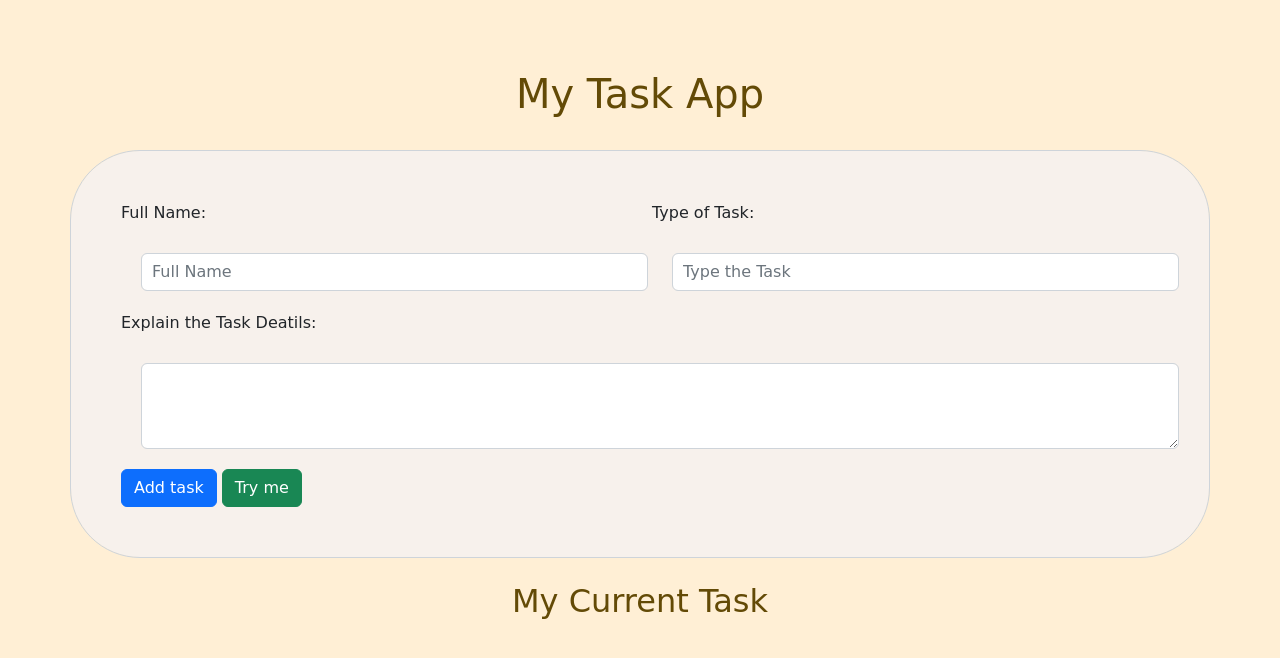
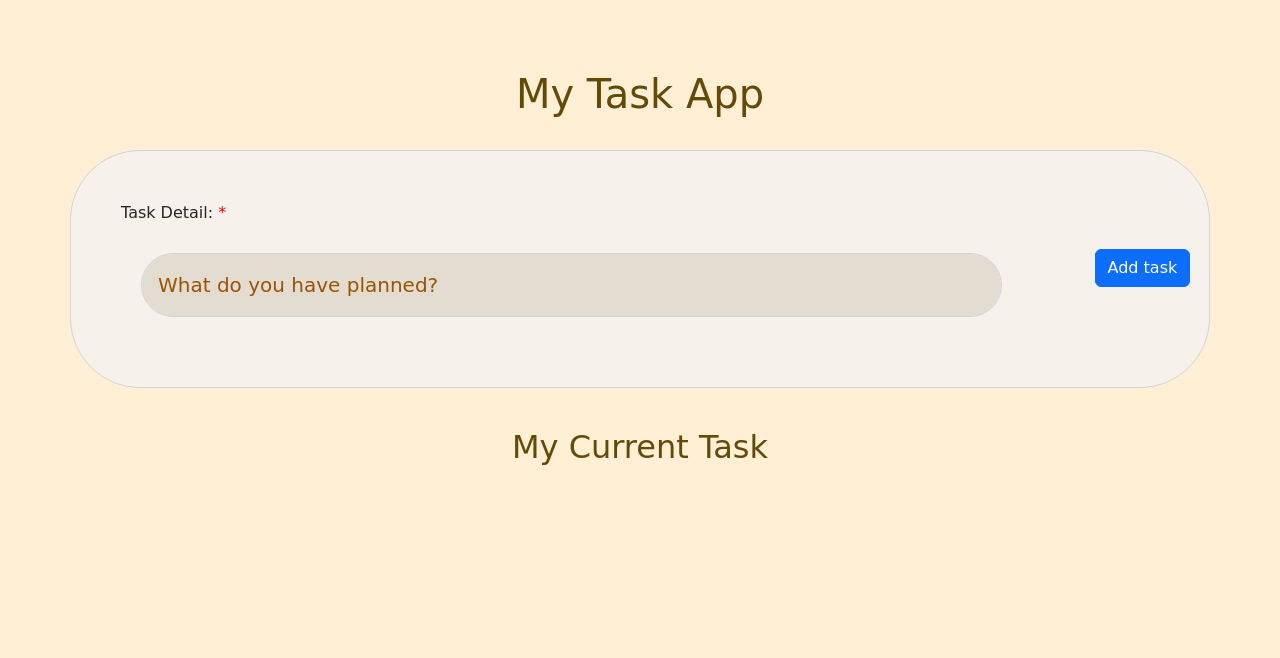
Before and after one commit to Cyci25/StrathmoreClass, a plain HTML site: page index.html in a window 1280 px wide. Drawn offline with nearby package versions, Linux system fonts and the light colour scheme.

Commit message:
Update file order

```diff
--- a/JavaScript Class/css/styles.css
+++ /dev/null
@@ -1,137 +0,0 @@
-* {
-    margin: 0;
-    box-sizing: border-box;
-    font-family: cursive;
-    min-height: auto;
-}
-
-body {
-    background-color: papayawhip;
-}
-
-h1, h2 {
-    color: rgb(99, 74, 6);
-    text-align: center;
-}
-
-h1:hover, h2:hover {
-    color: rgb(230, 171, 10);
-    text-align: center;
-    cursor: pointer;
-}
-
-.jumbotron {
-    margin: 50px;
-    padding: 20px;
-}
-
-.new-tsk-form {
-    padding: 50px;
-    background-color: rgb(247, 241, 236);
-    border-radius: 70px;
-
-}
-
-.feild {
-    margin: 20px;
-    padding-left: 10px;
-}
-
-a {
-    text-decoration: none;
-    color: white;
-}
-
-a:hover {
-    text-decoration: none;
-    color: white;
-
-}
-
-button:hover {
-    transition: 0.4s;
-}
-
-.input, button {
-    appearance: none;
-    border: none;
-    outline: none;
-    background: none;
-}
-
-.task_input {
-    flex: 1 1 0%;
-    background-color: rgba(211, 207, 189, 0.573);
-    padding: 1rem;
-    border-radius: 2rem;
-    margin-right: 1rem;
-    font-size: 1.25rem;
-}
-
-.task_input::placeholder {
-    color: rgb(155, 84, 3);
-}
-
-main {
-    flex: 1 1 0%;
-    max-width: 800px;
-    width: 100%;
-    margin: 0 auto;
-}
-
-.task_list {
-    padding: 1rem;
-}
-
-#tasks .task {
-    display: flex;
-    justify-content: space-between;
-    background-color: #f7f2eb;
-    padding: 1rem;
-    border-radius: 1rem;
-    margin-bottom: 1rem;
-}
-
-.task .content {
-    flex: 1 1 0%;
-}
-
-.task .content .text {
-    color: black;
-    font-size: 1.125rem;
-    width: 100%;
-    display: block;
-    transition: 0.4s;
-}
-
-.task .actions {
-    display: flex;
-    margin: 0 -0.5rem;
-}
-
-.task .actions button {
-    cursor: pointer;
-    margin: 0 0.5rem;
-    font-size: 1.125rem;
-    font-weight: 700;
-    text-transform: uppercase;
-    transition: 0.4s;
-}
-
-.task .actions button:hover {
-    opacity: 0.8;
-}
-
-.task .actions button:active {
-    opacity: 0.6;
-}
-
-.task .actions .edit {
-    color: #3486f8;
-}
-
-.task .actions .delete {
-    color: red;
-}
-
-/* rgb(248 237 237) */
--- a/css/styles.css
+++ b/css/styles.css
@@ -48,8 +48,90 @@ a:hover {
 
 }
 
-button:hover{
+button:hover {
     transition: 0.4s;
 }
 
+.input, button {
+    appearance: none;
+    border: none;
+    outline: none;
+    background: none;
+}
+
+.task_input {
+    flex: 1 1 0%;
+    background-color: rgba(211, 207, 189, 0.573);
+    padding: 1rem;
+    border-radius: 2rem;
+    margin-right: 1rem;
+    font-size: 1.25rem;
+}
+
+.task_input::placeholder {
+    color: rgb(155, 84, 3);
+}
+
+main {
+    flex: 1 1 0%;
+    max-width: 800px;
+    width: 100%;
+    margin: 0 auto;
+}
+
+.task_list {
+    padding: 1rem;
+}
+
+#tasks .task {
+    display: flex;
+    justify-content: space-between;
+    background-color: #f7f2eb;
+    padding: 1rem;
+    border-radius: 1rem;
+    margin-bottom: 1rem;
+}
+
+.task .content {
+    flex: 1 1 0%;
+}
+
+.task .content .text {
+    color: black;
+    font-size: 1.125rem;
+    width: 100%;
+    display: block;
+    transition: 0.4s;
+}
+
+.task .actions {
+    display: flex;
+    margin: 0 -0.5rem;
+}
+
+.task .actions button {
+    cursor: pointer;
+    margin: 0 0.5rem;
+    font-size: 1.125rem;
+    font-weight: 700;
+    text-transform: uppercase;
+    transition: 0.4s;
+}
+
+.task .actions button:hover {
+    opacity: 0.8;
+}
+
+.task .actions button:active {
+    opacity: 0.6;
+}
+
+.task .actions .edit {
+    color: #3486f8;
+}
+
+.task .actions .delete {
+    color: red;
+}
+
 /* rgb(248 237 237) */
--- a/index.html
+++ b/index.html
@@ -19,44 +19,40 @@
         <header>
             <h1 class="task_list_main">My Task App</h1>
             <br>
-            <form name="task-form" id="new-task-form" class="new-tsk-form form-control" action="Post" method="post">
-                <div class="row">
-                    <div class="col-md-6">
+            <form name="task-form" id="new-task-form" class="new-tsk-form new-task-form form-control">
+                <div class=" row">
+                    <div class="col-md-10">
                         <div class="mb-3">
-                            <label for="FormControlInputLabel" class="form-label">Full Name:</label>
-                            <input class="feild form-control" id="new-task-input" name="new-task-input" type="text"
-                                placeholder="Full Name">
+                            <label for="FormControlInputLabel" class="form-label">Task Detail: <span
+                                    style="color: red;">*</span></label>
+                            <input class="feild task_input form-control" id="new-task-input" name="new-task-input"
+                                type="text" placeholder="What do you have planned?" required>
                         </div>
                     </div>
-                    <div class="col-md-6">
-                        <div class="mb-3">
-                            <label for="FormControlTextarea1" class="form-label">Type of Task:</label>
-                            <input class="feild form-control" type="text" placeholder="Type the Task">
-                        </div>
+
+                    <div class="col-md-1"></div>
+                    <div class="col-md-1">
+                        <br>
+                        <br>
+                        <input class="btn btn-primary task_add" id="new-task-submit" type="submit" value="Add task">
                     </div>
                 </div>
-                <div class="row">
-                    <div class="col-md-12">
-                        <div class="mb-3">
-                            <label for="FormControlTextarea1" class="form-label">Explain the Task Deatils:</label>
-                            <textarea class="feild form-control" id="exampleFormControlTextarea1" rows="3"></textarea>
-                        </div>
-                    </div>
-                </div>
-                <input class="btn btn-primary" type="submit" value="Add task">
-                <button class="btn btn-success"><a href="https://getbootstrap.com/docs/5.0/components/buttons/">
-                        Try me </a></button>
             </form>
             <br>
         </header>
         <main>
-            <section class="task-list">
-                <h2 class="tasks" id="tasks">My Current Task</h2>
+            <section class="task_list">
+                <h2 class="tasks task_list_header">My Current Task</h2>
+                <ol id="tasks" class="tasks">
+                </ol>
             </section>
         </main>
     </div>
 
     <script src="./js/script.js"></script>
+    <script src="https://cdn.jsdelivr.net/npm/bootstrap@5.0.2/dist/js/bootstrap.bundle.min.js"
+        integrity="sha384-MrcW6ZMFYlzcLA8Nl+NtUVF0sA7MsXsP1UyJoMp4YLEuNSfAP+JcXn/tWtIaxVXM"
+        crossorigin="anonymous"></script>
 </body>
 
 </html>
--- a/js/script.js
+++ b/js/script.js
@@ -0,0 +1,79 @@
+window.addEventListener('load', () => {
+    const form = document.querySelector("#new-task-form");
+    const input = document.querySelector("#new-task-input");
+    const list_el = document.querySelector("#tasks");
+
+    form.addEventListener('submit', (e) => {
+        //prevents the page from reloading once submitted
+        e.preventDefault();
+
+        //picks the value stored on the input variable and stores it under the new variable task
+        // const task = input.Value;
+        const task = input.value;
+        if (task == "") {
+            alert("task field can't be blank, enter some tasks");
+            return 0;
+        }
+
+        //create a new element named task_el that creates a div element
+        const task_el = document.createElement('div');
+
+
+        //assign the class 'task' to the element created
+        task_el.classList.add('task');
+
+        // same workflow as above
+        const task_content_el = document.createElement('li');
+        task_content_el.classList.add('content');
+
+        // make the task_content_el a child of the task task_el (div)
+        task_el.appendChild(task_content_el);
+
+        // create an input field to store the task values
+        const task_input_el = document.createElement('input');
+        task_input_el.classList.add('text');
+        task_input_el.type = 'text';
+        // assign the task to the input field created above
+        task_input_el.value = task;
+
+
+        task_input_el.setAttribute("readonly", "readonly");
+        task_content_el.appendChild(task_input_el);
+
+        const task_action_el = document.createElement('div');
+        task_action_el.classList.add('actions');
+
+        const task_edit_el = document.createElement('button');
+        task_edit_el.classList.add('edit')
+        task_edit_el.innerText = 'Edit';
+
+        const task_del_el = document.createElement('button');
+        task_del_el.classList.add('delete')
+        task_del_el.innerText = 'Delete';
+
+        task_action_el.appendChild(task_edit_el);
+        task_action_el.appendChild(task_del_el);
+
+        task_el.appendChild(task_action_el);
+
+        input.value = '';
+
+        list_el.appendChild(task_el);
+
+        task_edit_el.addEventListener('click', (e) => {
+            if (task_edit_el.innerText.toLowerCase() == "edit") {
+                task_edit_el.innerText = "Save";
+                task_input_el.removeAttribute("readonly");
+                task_input_el.focus();
+            } else {
+                task_edit_el.innerText = "Edit";
+                task_input_el.setAttribute("readonly", "readonly");
+            }
+        });
+
+        task_del_el.addEventListener('click', (e) => {
+            list_el.removeChild(task_el);
+            ``
+        });
+    });
+});
```
Also changed, not shown: JavaScript Class/index.html (deleted, +0 -58 lines), JavaScript Class/js/script.js (deleted, +0 -79 lines), 1 other file.
